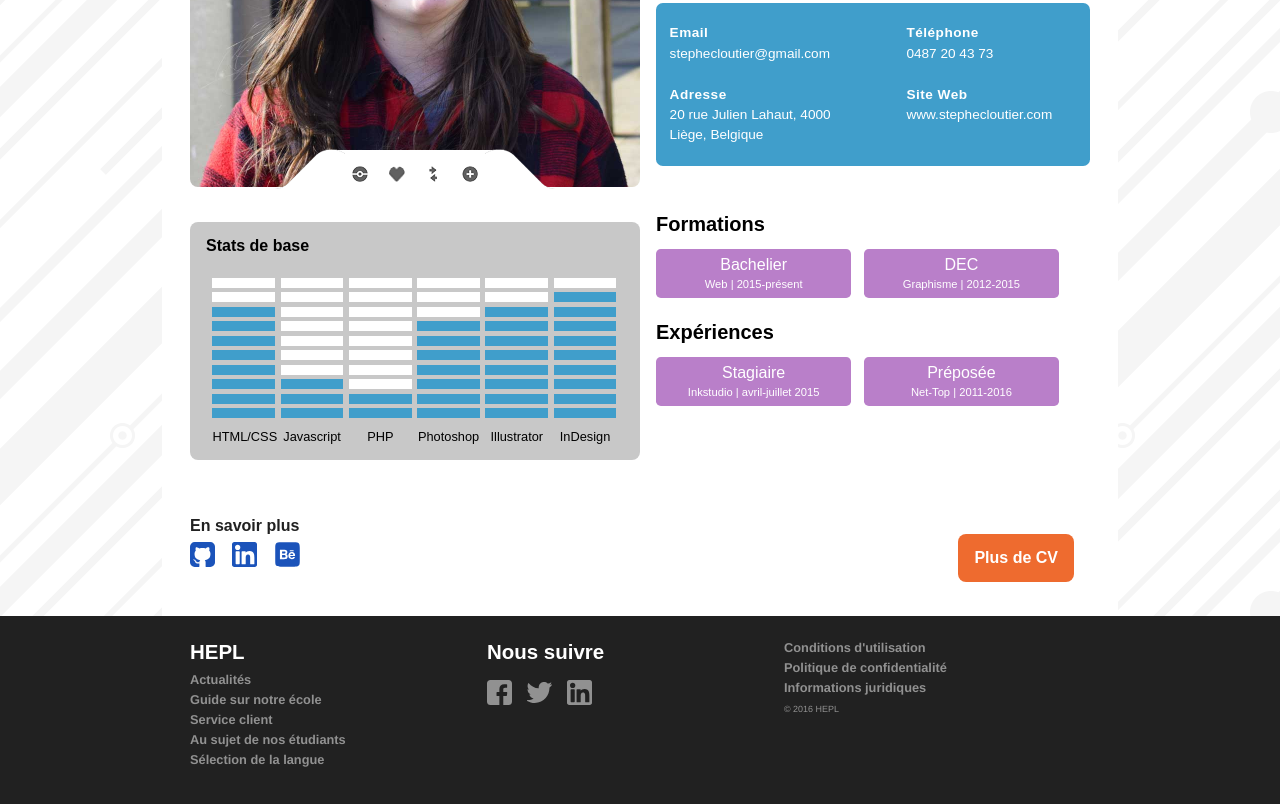
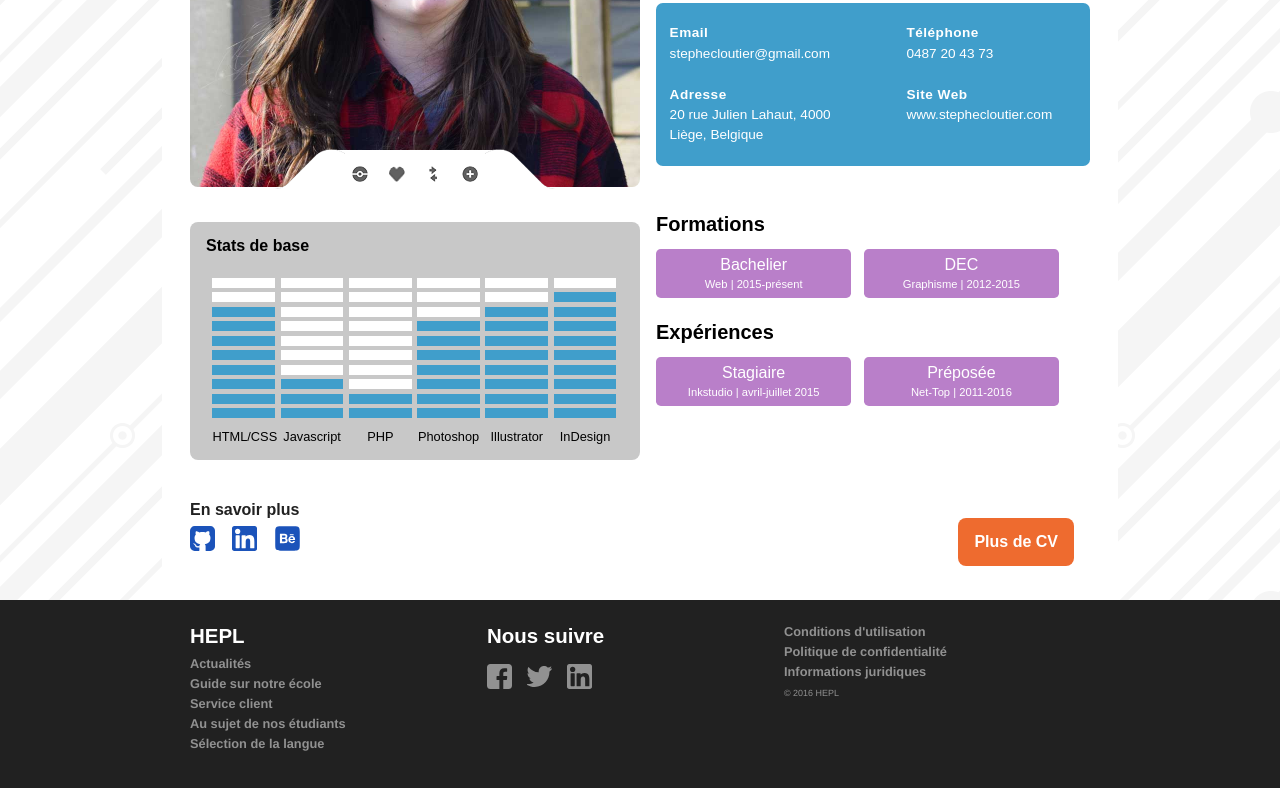
Before and after one commit to stephecloutier/cv, a website: page index.html in a window 1280 px wide. Shown: the part 566-1370 px from the top of the page. Drawn offline with nearby package versions, Linux system fonts and the light colour scheme; files that its build step writes are made by us from their sources; files whose address does not match are found by name; a web font is replaced by a local one.

Commit message:
Once again with this partager section

```diff
--- a/src/sass/components/_cvPartager.scss
+++ b/src/sass/components/_cvPartager.scss
@@ -1,5 +1,5 @@
 section.partager {
-    margin: 7em 0 2em 0;
+    margin: 6em 0 2em 0;
 }
 
 section.partager ul {
```
